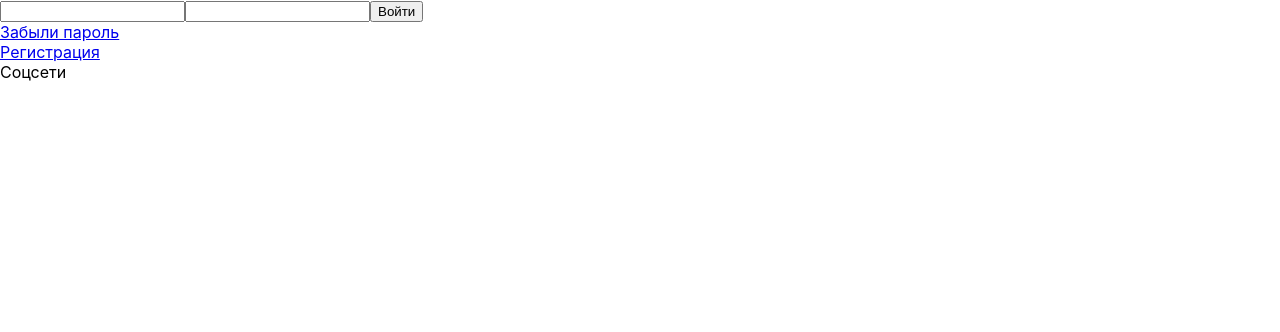
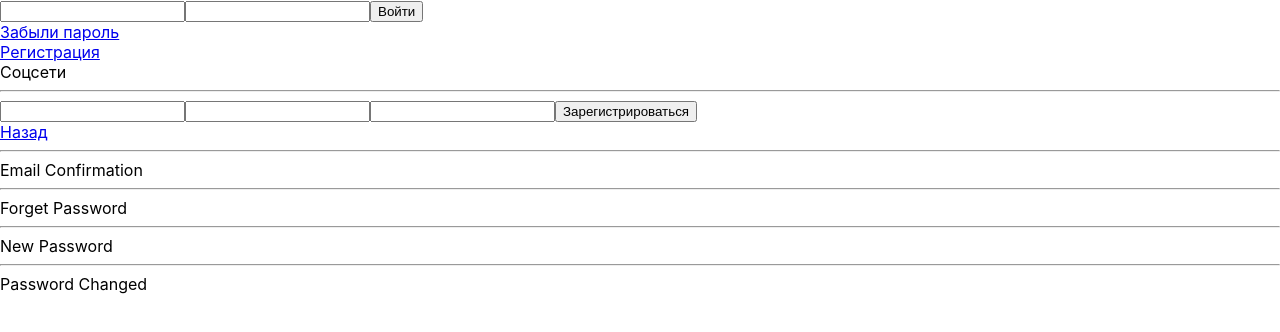
Before and after one commit to pew-rivza/looker_front, a React (Create React App) app: page /auth in a window 1280 px wide. Shown: the top 332 px of the page. Built offline with nearby package versions, Linux system fonts and the light colour scheme.

Commit message:
auth states components created

```diff
--- /dev/null
+++ b/src/components/authStates/EmailConfirmation.tsx
@@ -0,0 +1,9 @@
+import React from "react";
+
+export const EmailConfirmation = () => {
+    return (
+        <>
+            Email Confirmation
+        </>
+    )
+}
--- /dev/null
+++ b/src/components/authStates/ForgetPassword.tsx
@@ -0,0 +1,9 @@
+import React from "react";
+
+export const ForgetPassword = () => {
+    return (
+        <>
+            Forget Password
+        </>
+    )
+}
--- /dev/null
+++ b/src/components/authStates/NewPassword.tsx
@@ -0,0 +1,9 @@
+import React from "react";
+
+export const NewPassword = () => {
+    return (
+        <>
+            New Password
+        </>
+    )
+}
--- /dev/null
+++ b/src/components/authStates/PasswordChanged.tsx
@@ -0,0 +1,9 @@
+import React from "react";
+
+export const PasswordChanged = () => {
+    return (
+        <>
+            Password Changed
+        </>
+    )
+}
--- a/src/pages/auth/Auth.tsx
+++ b/src/pages/auth/Auth.tsx
@@ -4,6 +4,11 @@ import { ToastContainer } from 'react-toastify';
 import 'react-toastify/dist/ReactToastify.css';
 import {useMessage} from "../../hooks/message.hook";
 import {Login} from "../../components/authStates/Login";
+import {Registry} from "../../components/authStates/Registry";
+import {EmailConfirmation} from "../../components/authStates/EmailConfirmation";
+import {ForgetPassword} from "../../components/authStates/ForgetPassword";
+import {NewPassword} from "../../components/authStates/NewPassword";
+import {PasswordChanged} from "../../components/authStates/PasswordChanged";
 
 export const Auth = () => {
     const message = useMessage();
@@ -32,6 +37,16 @@ export const Auth = () => {
     return (
         <div>
             <Login/>
+            <hr/>
+            <Registry/>
+            <hr/>
+            <EmailConfirmation/>
+            <hr/>
+            <ForgetPassword/>
+            <hr/>
+            <NewPassword/>
+            <hr/>
+            <PasswordChanged/>
             {/*<div>*/}
             {/*    <input id={"email"}*/}
             {/*           type={"email"}*/}
```
